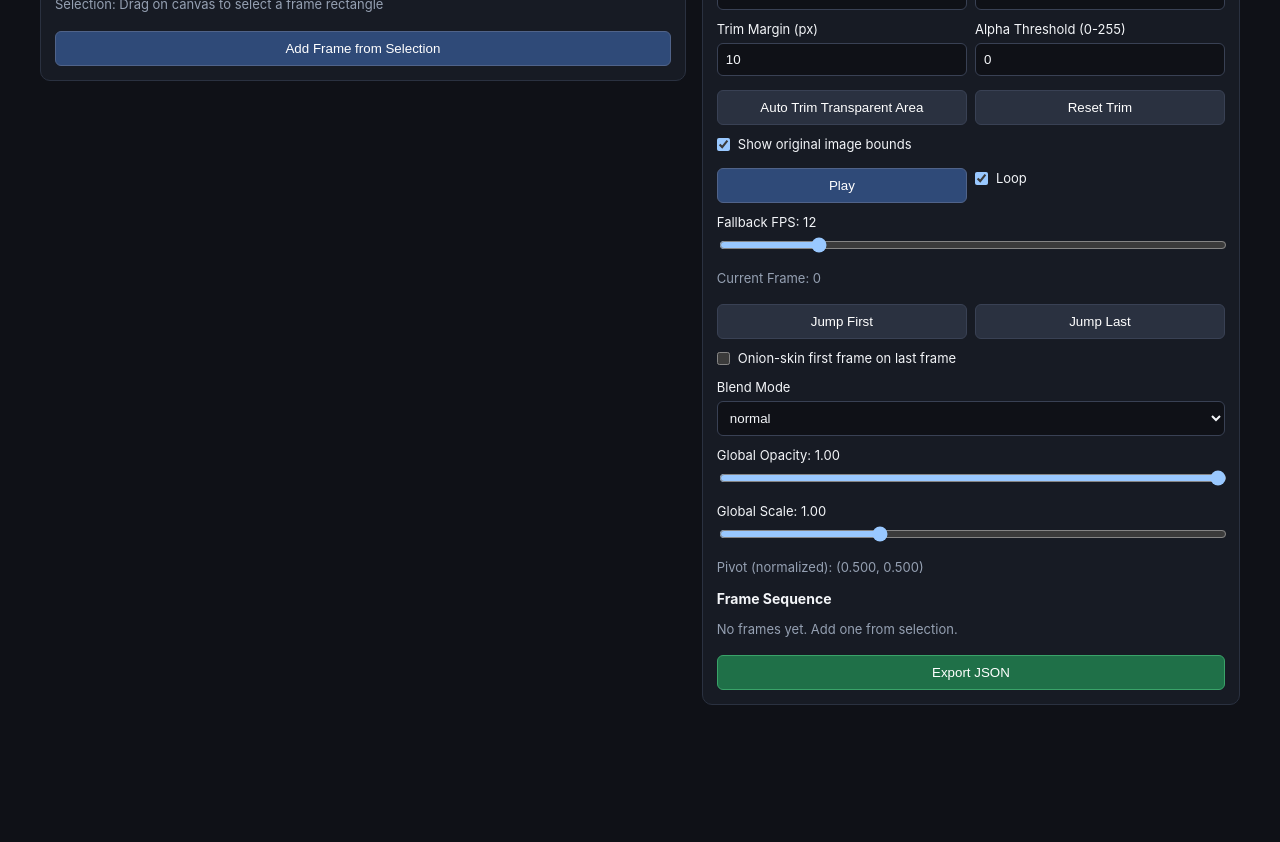
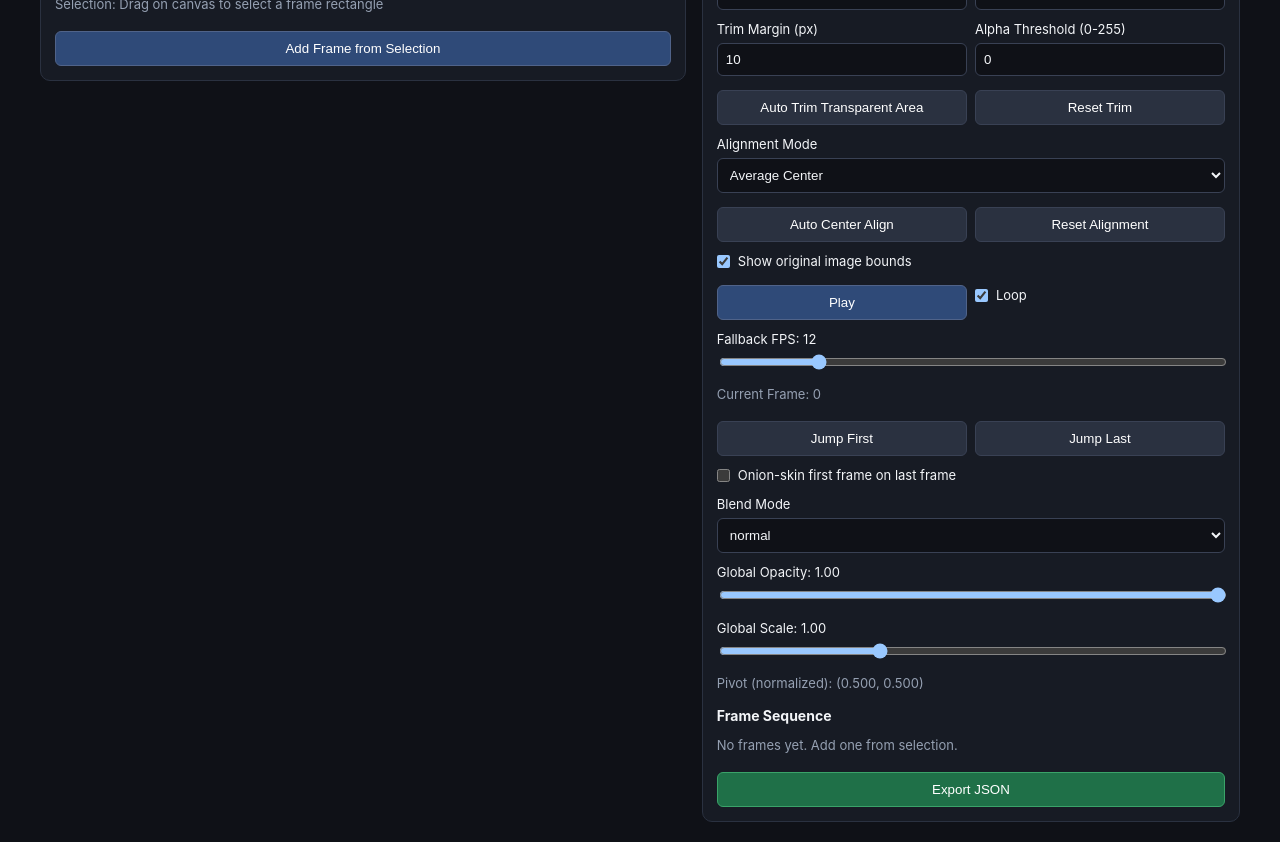
Before and after one commit to Yasu0812/VFX-Sprite-Editor, a React (Vite) app: page / in a window 1280 px wide. Shown: the part 880-1722 px from the top of the page. Before the commit the page ends 1605 px from the top, so only its background shows below. Built offline with nearby package versions, Linux system fonts and the light colour scheme.

Commit message:
Add auto center alignment for sprite frames

```diff
--- a/src/App.tsx
+++ b/src/App.tsx
@@ -1,4 +1,4 @@
-import { useCallback, useMemo, useState } from 'react';
+import { useCallback, useMemo, useRef, useState } from 'react';
 import './App.css';
 import { SpriteLoader } from './components/SpriteLoader';
 import { GridOverlay } from './components/GridOverlay';
@@ -6,6 +6,8 @@ import { PreviewCanvas } from './components/PreviewCanvas';
 import { ControlsPanel } from './components/ControlsPanel';
 import { useAnimationPlayback } from './hooks/useAnimationPlayback';
 import { createFullTrim, detectTrimBounds, getDisplayViewport, normalizeTrimData } from './utils/trimLogic';
+import { applyAlignmentOffsets, calculateFrameCentroids, resetAlignmentOffsets } from './utils/alignment';
+import type { AlignmentMode, FrameCentroidResult } from './utils/alignment';
 import type { AnimationFrame, ExportConfig, GridSettings, PlaybackSettings, PivotPoint, PlaybackState, RenderSettings, SpriteAsset, TrimData } from './types';
 
 const defaultGrid: GridSettings = {
@@ -52,6 +54,9 @@ function App() {
   const [playhead, setPlayhead] = useState<PlaybackState>({ frameIndex: 0, tweenStep: 0, tweenProgress: 0 });
   const [trim, setTrim] = useState<TrimData>(defaultTrim);
   const [showOriginalBounds, setShowOriginalBounds] = useState<boolean>(true);
+
+  const [alignmentMode, setAlignmentMode] = useState<AlignmentMode>('average');
+  const centroidCacheRef = useRef<Map<string, FrameCentroidResult>>(new Map());
 
   const totalFrames = useMemo(() => frames.length, [frames.length]);
 
@@ -124,6 +129,16 @@ function App() {
     URL.revokeObjectURL(url);
   };
 
+
+  const handleAutoCenterAlign = useCallback(() => {
+    const centroids = calculateFrameCentroids(sprite, frames, displayViewport, trim.alphaThreshold, centroidCacheRef.current);
+    setFrames((prev) => applyAlignmentOffsets(prev, centroids, alignmentMode));
+  }, [alignmentMode, displayViewport, frames, sprite, trim.alphaThreshold]);
+
+  const handleResetAlignment = useCallback(() => {
+    setFrames((prev) => resetAlignmentOffsets(prev));
+  }, []);
+
   const onMoveFrame = useCallback((index: number, direction: 'up' | 'down') => {
     setFrames((prev) => {
       const next = [...prev];
@@ -146,6 +161,7 @@ function App() {
           <SpriteLoader onLoad={(asset) => {
             setSprite(asset);
             setFrames([]);
+            centroidCacheRef.current.clear();
             setEditingFrameIndex(null);
             setTrim(createFullTrim(asset, defaultTrim.margin, defaultTrim.alphaThreshold));
           }} />
@@ -173,6 +189,8 @@ function App() {
                   scale: 1,
                   rotation: 0,
                   alpha: 1,
+                  offsetX: 0,
+                  offsetY: 0,
                   tween: { tweenFrames: 0 },
                 },
               ]));
@@ -218,6 +236,10 @@ function App() {
               if (!sprite) return;
               setTrim(createFullTrim(sprite, trim.margin, trim.alphaThreshold));
             }}
+            alignmentMode={alignmentMode}
+            onAlignmentModeChange={setAlignmentMode}
+            onAutoCenterAlign={handleAutoCenterAlign}
+            onResetAlignment={handleResetAlignment}
             onFrameChange={(index, frame) => {
               setFrames((prev) => prev.map((item, itemIndex) => (itemIndex === index ? frame : item)));
             }}
--- a/src/components/ControlsPanel.tsx
+++ b/src/components/ControlsPanel.tsx
@@ -1,3 +1,4 @@
+import type { AlignmentMode } from '../utils/alignment';
 import type { AnimationFrame, BlendMode, GridSettings, PlaybackSettings, PivotPoint, RenderSettings, TrimData } from '../types';
 
 interface ControlsPanelProps {
@@ -17,6 +18,10 @@ interface ControlsPanelProps {
   onTrimChange: (trim: TrimData) => void;
   onAutoTrim: () => void;
   onResetTrim: () => void;
+  alignmentMode: AlignmentMode;
+  onAlignmentModeChange: (mode: AlignmentMode) => void;
+  onAutoCenterAlign: () => void;
+  onResetAlignment: () => void;
   onFrameChange: (index: number, frame: AnimationFrame) => void;
   onMoveFrame: (index: number, direction: 'up' | 'down') => void;
   onRemoveFrame: (index: number) => void;
@@ -46,6 +51,10 @@ export const ControlsPanel = ({
   onTrimChange,
   onAutoTrim,
   onResetTrim,
+  alignmentMode,
+  onAlignmentModeChange,
+  onAutoCenterAlign,
+  onResetAlignment,
   onFrameChange,
   onMoveFrame,
   onRemoveFrame,
@@ -142,6 +151,19 @@ export const ControlsPanel = ({
       <div className="playback-row">
         <button type="button" className="button secondary" onClick={onAutoTrim}>Auto Trim Transparent Area</button>
         <button type="button" className="button secondary" onClick={onResetTrim}>Reset Trim</button>
+      </div>
+
+      <label>
+        Alignment Mode
+        <select value={alignmentMode} onChange={(e) => onAlignmentModeChange(e.target.value as AlignmentMode)}>
+          <option value="average">Average Center</option>
+          <option value="first-frame">Use First Frame as Reference</option>
+        </select>
+      </label>
+
+      <div className="playback-row">
+        <button type="button" className="button secondary" onClick={onAutoCenterAlign}>Auto Center Align</button>
+        <button type="button" className="button secondary" onClick={onResetAlignment}>Reset Alignment</button>
       </div>
 
       <label className="checkbox">
--- a/src/components/PreviewCanvas.tsx
+++ b/src/components/PreviewCanvas.tsx
@@ -69,8 +69,11 @@ export const PreviewCanvas = ({
     const drawW = composedFrame.selection.width * renderSettings.scale * composedFrame.scale;
     const drawH = composedFrame.selection.height * renderSettings.scale * composedFrame.scale;
 
+    const frameOffsetX = composedFrame.offsetX ?? 0;
+    const frameOffsetY = composedFrame.offsetY ?? 0;
+
     ctx.save();
-    ctx.translate(centerX, centerY);
+    ctx.translate(centerX + frameOffsetX, centerY + frameOffsetY);
     ctx.rotate((composedFrame.rotation * Math.PI) / 180);
     ctx.scale(composedFrame.scale, composedFrame.scale);
     ctx.globalAlpha = Math.max(0, Math.min(1, composedFrame.alpha * renderSettings.opacity));
--- a/src/types/index.ts
+++ b/src/types/index.ts
@@ -35,6 +35,8 @@ export interface AnimationFrame {
   scale: number;
   rotation: number;
   alpha: number;
+  offsetX?: number;
+  offsetY?: number;
   tween?: TweenSettings;
 }
 
--- /dev/null
+++ b/src/utils/alignment.ts
@@ -0,0 +1,155 @@
+import type { AnimationFrame, DisplayViewport, SpriteAsset } from '../types';
+
+export type AlignmentMode = 'average' | 'first-frame';
+
+export interface FrameCentroid {
+  x: number;
+  y: number;
+}
+
+export interface FrameCentroidResult {
+  centroid: FrameCentroid | null;
+  cacheKey: string;
+}
+
+const createCacheKey = (frame: AnimationFrame, viewport: DisplayViewport, alphaThreshold: number) => (
+  [
+    frame.id,
+    frame.selection.x,
+    frame.selection.y,
+    frame.selection.width,
+    frame.selection.height,
+    viewport.x,
+    viewport.y,
+    alphaThreshold,
+  ].join('|')
+);
+
+const createSamplerCanvas = (sprite: SpriteAsset) => {
+  const canvas = document.createElement('canvas');
+  canvas.width = sprite.width;
+  canvas.height = sprite.height;
+  const ctx = canvas.getContext('2d', { willReadFrequently: true });
+  if (!ctx) return null;
+  ctx.clearRect(0, 0, canvas.width, canvas.height);
+  ctx.drawImage(sprite.image, 0, 0);
+  return ctx;
+};
+
+const readCentroid = (
+  sampler: CanvasRenderingContext2D,
+  frame: AnimationFrame,
+  viewport: DisplayViewport,
+  alphaThreshold: number,
+): FrameCentroid | null => {
+  const sourceX = frame.selection.x + viewport.x;
+  const sourceY = frame.selection.y + viewport.y;
+  const { width, height } = frame.selection;
+
+  if (width <= 0 || height <= 0) return null;
+
+  const imageData = sampler.getImageData(sourceX, sourceY, width, height);
+  const pixels = imageData.data;
+
+  let sumX = 0;
+  let sumY = 0;
+  let totalAlpha = 0;
+
+  for (let y = 0; y < height; y += 1) {
+    for (let x = 0; x < width; x += 1) {
+      const index = (y * width + x) * 4;
+      const alpha = pixels[index + 3];
+      if (alpha <= alphaThreshold) continue;
+      sumX += x * alpha;
+      sumY += y * alpha;
+      totalAlpha += alpha;
+    }
+  }
+
+  if (totalAlpha === 0) return null;
+
+  return {
+    x: sumX / totalAlpha,
+    y: sumY / totalAlpha,
+  };
+};
+
+export const calculateFrameCentroids = (
+  sprite: SpriteAsset | null,
+  frames: AnimationFrame[],
+  viewport: DisplayViewport | null,
+  alphaThreshold: number,
+  cache: Map<string, FrameCentroidResult>,
+): Map<string, FrameCentroid | null> => {
+  const centroids = new Map<string, FrameCentroid | null>();
+  if (!sprite || !viewport) return centroids;
+
+  const sampler = createSamplerCanvas(sprite);
+  if (!sampler) return centroids;
+
+  for (const frame of frames) {
+    const cacheKey = createCacheKey(frame, viewport, alphaThreshold);
+    const cached = cache.get(frame.id);
+    if (cached && cached.cacheKey === cacheKey) {
+      centroids.set(frame.id, cached.centroid);
+      continue;
+    }
+
+    const centroid = readCentroid(sampler, frame, viewport, alphaThreshold);
+    cache.set(frame.id, { centroid, cacheKey });
+    centroids.set(frame.id, centroid);
+  }
+
+  for (const existingId of Array.from(cache.keys())) {
+    if (!frames.some((frame) => frame.id === existingId)) {
+      cache.delete(existingId);
+    }
+  }
+
+  return centroids;
+};
+
+export const applyAlignmentOffsets = (
+  frames: AnimationFrame[],
+  centroids: Map<string, FrameCentroid | null>,
+  mode: AlignmentMode,
+): AnimationFrame[] => {
+  if (frames.length === 0) return frames;
+
+  const valid = frames
+    .map((frame) => ({ frame, centroid: centroids.get(frame.id) ?? null }))
+    .filter((item): item is { frame: AnimationFrame; centroid: FrameCentroid } => item.centroid !== null);
+
+  if (valid.length === 0) return frames;
+
+  const target = mode === 'first-frame'
+    ? centroids.get(frames[0].id) ?? null
+    : {
+      x: valid.reduce((acc, item) => acc + item.centroid.x, 0) / valid.length,
+      y: valid.reduce((acc, item) => acc + item.centroid.y, 0) / valid.length,
+    };
+
+  if (!target) return frames;
+
+  return frames.map((frame) => {
+    const centroid = centroids.get(frame.id);
+    if (!centroid) return frame;
+
+    return {
+      ...frame,
+      offsetX: target.x - centroid.x,
+      offsetY: target.y - centroid.y,
+    };
+  });
+};
+
+export const resetAlignmentOffsets = (frames: AnimationFrame[]): AnimationFrame[] => (
+  frames.map((frame) => {
+    if (frame.offsetX === undefined && frame.offsetY === undefined) return frame;
+    return {
+      ...frame,
+      offsetX: 0,
+      offsetY: 0,
+    };
+  })
+);
```
